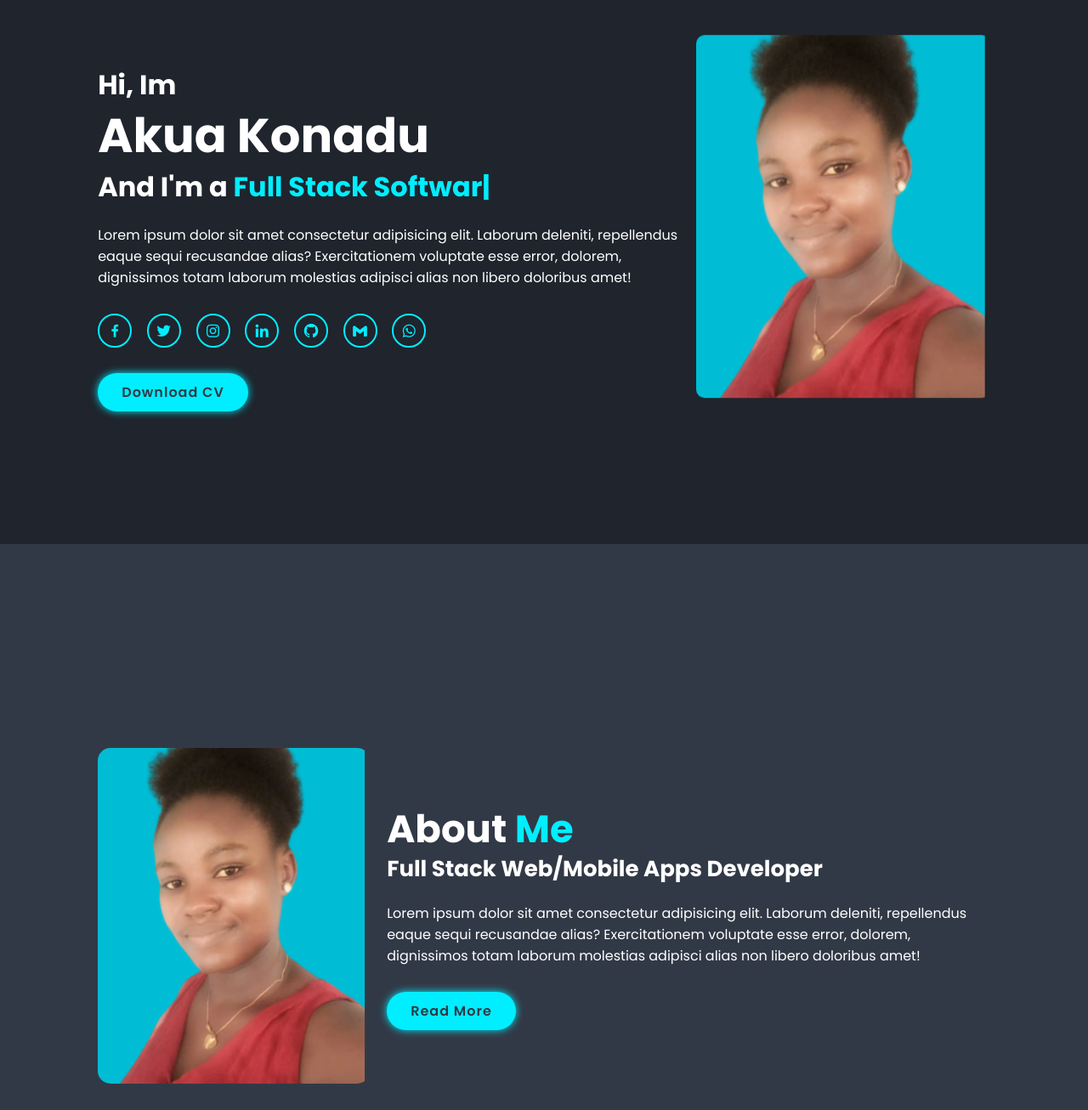
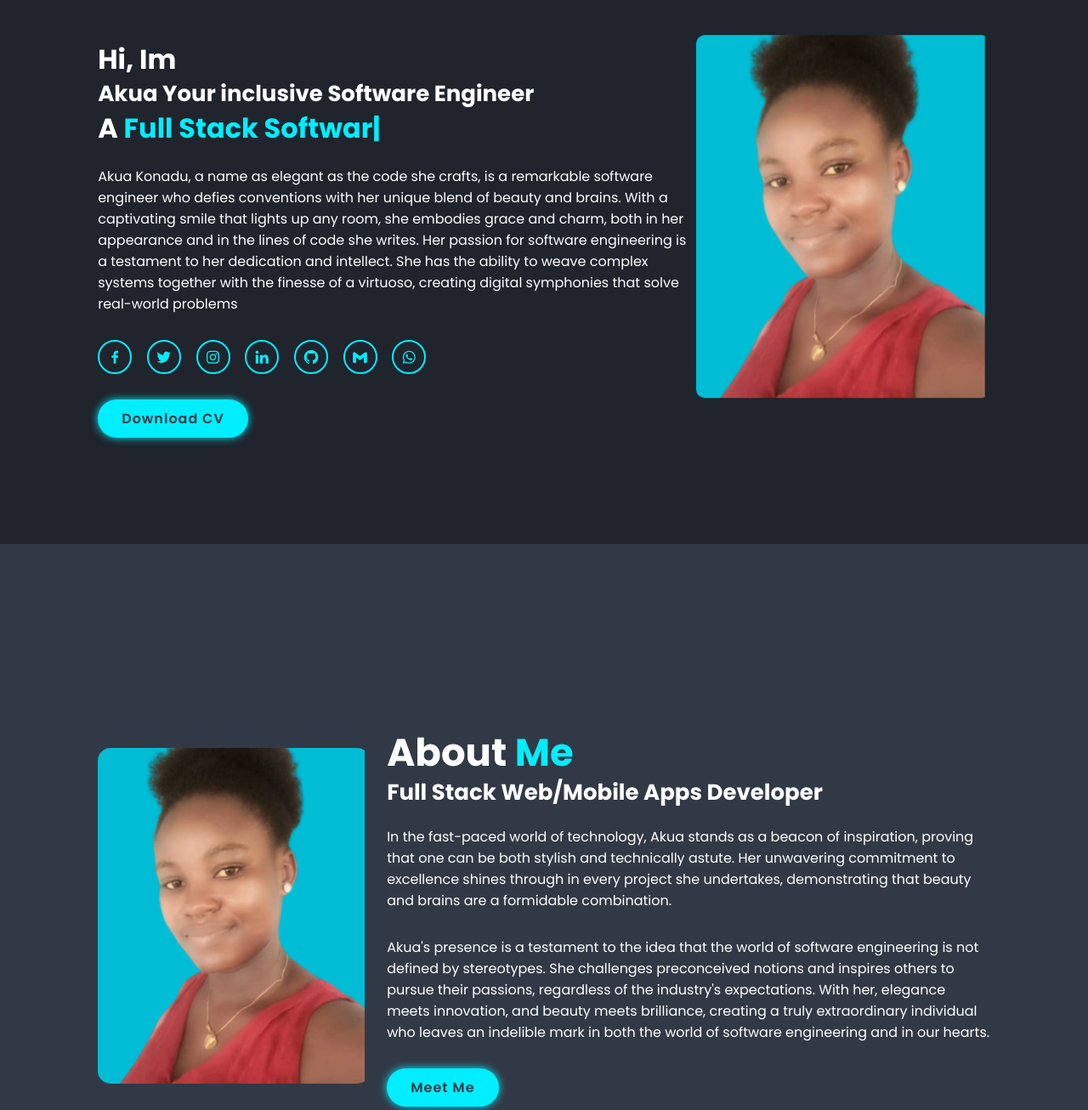
Before and after one commit to Adonai-Technologies/my-responsive-portfolio-website, a plain HTML site: page index.html in a window 1280 px wide. Shown: the part 160-1466 px from the top of the page at 85% size. Drawn offline with nearby package versions, Linux system fonts and the light colour scheme.

Commit message:
Added some style

```diff
--- a/css/style.css
+++ b/css/style.css
@@ -91,12 +91,21 @@ section{
     align-items: center;
 }
 
+.text{
+    margin-right: 10px ;
+    font-size: bold;
+}
+
 .home-content h3{
     font-size: 3.2rem;
     font-weight: 700;
 }
 
-
+.name{
+    font-size: 2.6rem;
+    font-weight: 700;
+    margin: -3px 0;
+}
 
 .home-content h3:nth-of-type(2){
     margin-bottom: 2rem;
@@ -582,3 +591,17 @@ span{
         margin-top: 2rem;
     }
 }
+
+
+@media screen and (max-width: 450px){
+    .text{
+        margin-right: 10px ;
+        font-size: bold;
+        width: 100%;
+    }
+
+    .name{
+      text-align: initial;
+
+    }
+}
--- a/index.html
+++ b/index.html
@@ -36,13 +36,15 @@
   <section class="home" id="home">
     <div class="home-content">
       <h3>Hi, Im</h3>
-      <h1>Akua Konadu</h1>
-      <h3>And I'm a <span class="multiple-text"></span></h3>
-      <p>
-        Lorem ipsum dolor sit amet consectetur adipisicing elit. Laborum
-        deleniti, repellendus eaque sequi recusandae alias? Exercitationem
-        voluptate esse error, dolorem, dignissimos totam laborum molestias
-        adipisci alias non libero doloribus amet!
+      <h2 class="name"> Akua
+        Your inclusive Software Engineer</h2>
+      <h3>A <span class="multiple-text"></span></h3>
+      <p class="text">
+        Akua Konadu, a name as elegant as the code she crafts, is a remarkable software engineer who defies conventions
+        with her unique blend of beauty and brains. With a captivating smile that lights up any room, she embodies grace
+        and charm, both in her appearance and in the lines of code she writes. Her passion for software engineering is a
+        testament to her dedication and intellect. She has the ability to weave complex systems together with the
+        finesse of a virtuoso, creating digital symphonies that solve real-world problems
       </p>
 
       <div class="social-media">
@@ -74,12 +76,17 @@
       </h2>
       <h3>Full Stack Web/Mobile Apps Developer</h3>
       <p>
-        Lorem ipsum dolor sit amet consectetur adipisicing elit. Laborum
-        deleniti, repellendus eaque sequi recusandae alias? Exercitationem
-        voluptate esse error, dolorem, dignissimos totam laborum molestias
-        adipisci alias non libero doloribus amet!
+        In the fast-paced world of technology, Akua stands as a beacon of inspiration, proving that one can be both
+        stylish and technically astute. Her unwavering commitment to excellence shines through in every project she
+        undertakes, demonstrating that beauty and brains are a formidable combination.
+      <p>
+        Akua's presence is a testament to the idea that the world of software engineering is not defined by stereotypes.
+        She challenges preconceived notions and inspires others to pursue their passions, regardless of the industry's
+        expectations. With her, elegance meets innovation, and beauty meets brilliance, creating a truly extraordinary
+        individual who leaves an indelible mark in both the world of software engineering and in our hearts.
       </p>
-      <a href="#" class="btn">Read More</a>
+      </p>
+      <a href="#contact" class="btn">Meet Me</a>
     </div>
   </section>
 
@@ -235,7 +242,7 @@
         <input type="number" name="number" placeholder="Mobile Number" required>
         <input type="text" name="subject" placeholder="Email Subject" required>
       </div>
-        <textarea name="message" id=""  cols="30" rows="10" placeholder="Your Message"></textarea>
+      <textarea name="message" id="" cols="30" rows="10" placeholder="Your Message"></textarea>
       <input type="submit" value="Send Message" class="btn">
     </form>
   </div>
```
Lines whose indentation alone changed are shown as unchanged.
